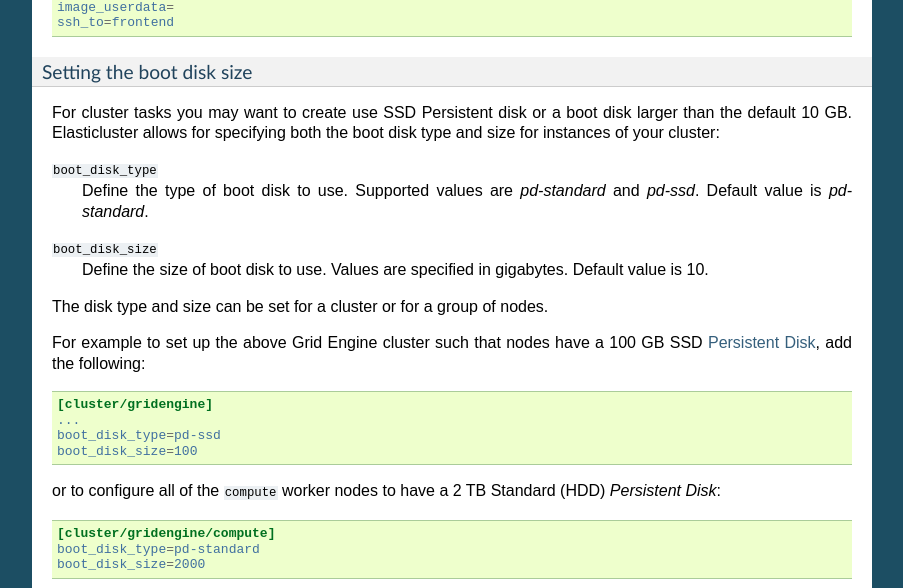
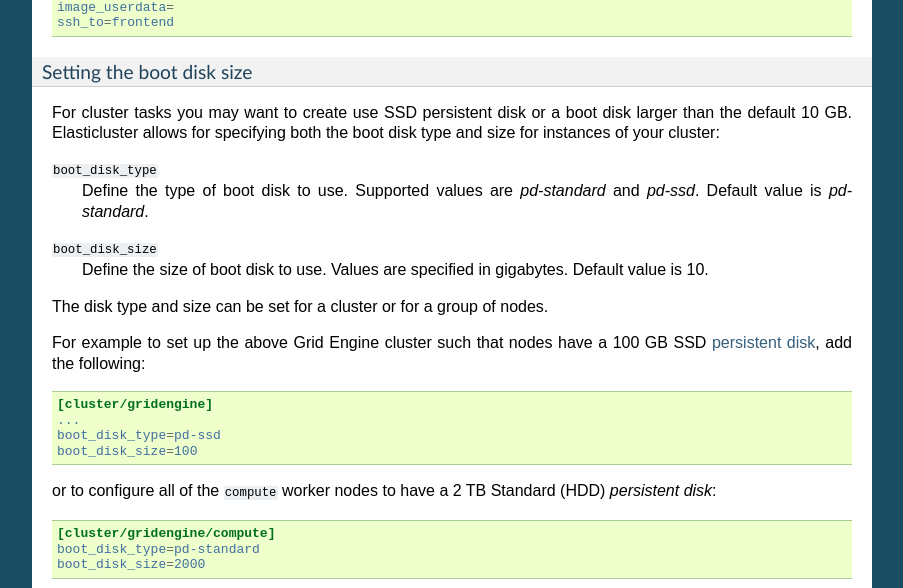
Before and after one commit to googlegenomics/readthedocs, a Sphinx documentation site: the page built from docs/source/includes/elasticluster_setup.rst, in a window 1280 px wide and 900 px high, scrolled down 3262 px. Shown: the part 156-744 px from the top of the window, without its empty margins (198-1101 px from the left). Built offline with Sphinx 7.4.7, drawn with Linux system fonts in a browser that asks for light colours.

Commit message:
Moved common links to conf.py

```diff
--- a/docs/source/includes/elasticluster_setup.rst
+++ b/docs/source/includes/elasticluster_setup.rst
@@ -215,7 +209,7 @@ Instructions for ensuring your SSH keypair exists can be found below.
 
 Setting the boot disk size
 **************************
-For cluster tasks you may want to create use SSD Persistent disk or a boot disk larger than the default 10 GB.
+For cluster tasks you may want to create use SSD persistent disk or a boot disk larger than the default 10 GB.
 Elasticluster allows for specifying both the boot disk type and size for instances of your cluster:
 
 ``boot_disk_type``
@@ -231,7 +225,7 @@ Elasticluster allows for specifying both the boot disk type and size for instanc
 The disk type and size can be set for a cluster or for a group of nodes.
 
 For example to set up the above Grid Engine cluster such that nodes have a 100 GB
-SSD `Persistent Disk`_, add the following:
+SSD `persistent disk`_, add the following:
 
 .. code:: ini
 
@@ -240,7 +234,7 @@ SSD `Persistent Disk`_, add the following:
    boot_disk_type=pd-ssd
    boot_disk_size=100
 
-or to configure all of the ``compute`` worker nodes to have a 2 TB Standard (HDD) `Persistent Disk`:
+or to configure all of the ``compute`` worker nodes to have a 2 TB Standard (HDD) `persistent disk`:
 
 .. code:: ini
 
```
Also changed, not shown: other parts of docs/source/includes/elasticluster_setup.rst (+0 -6 lines).
